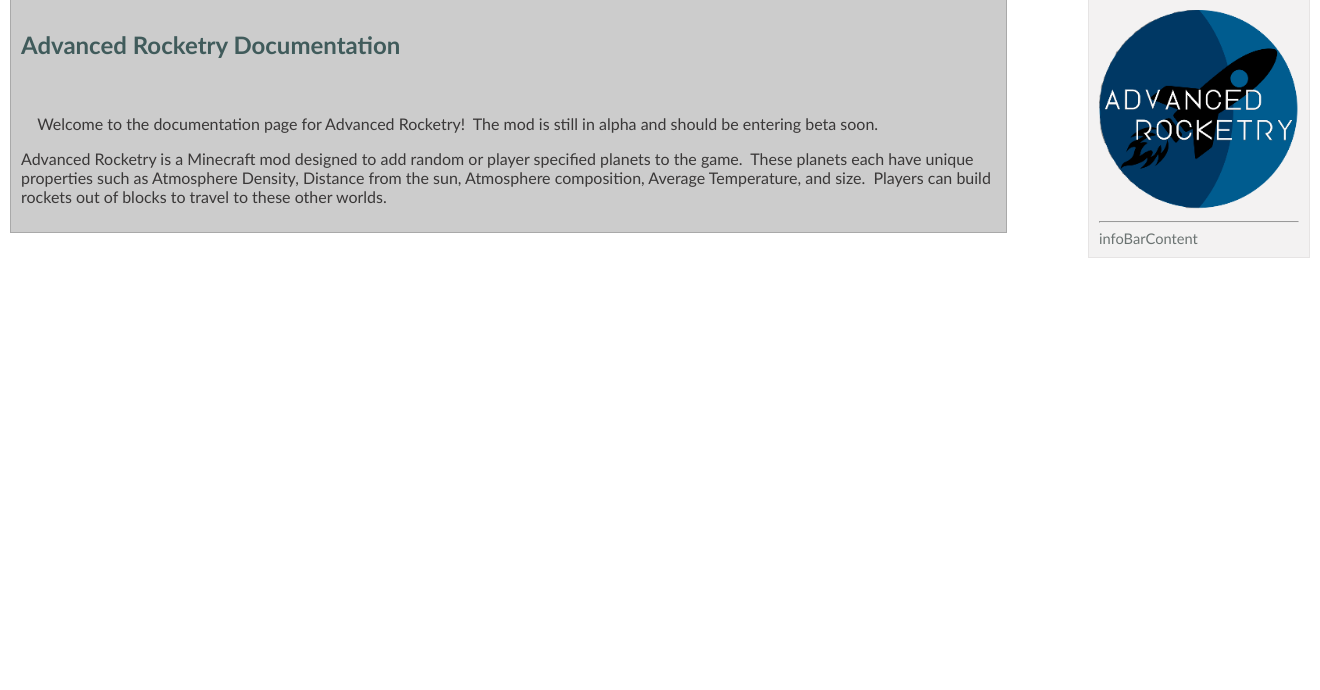
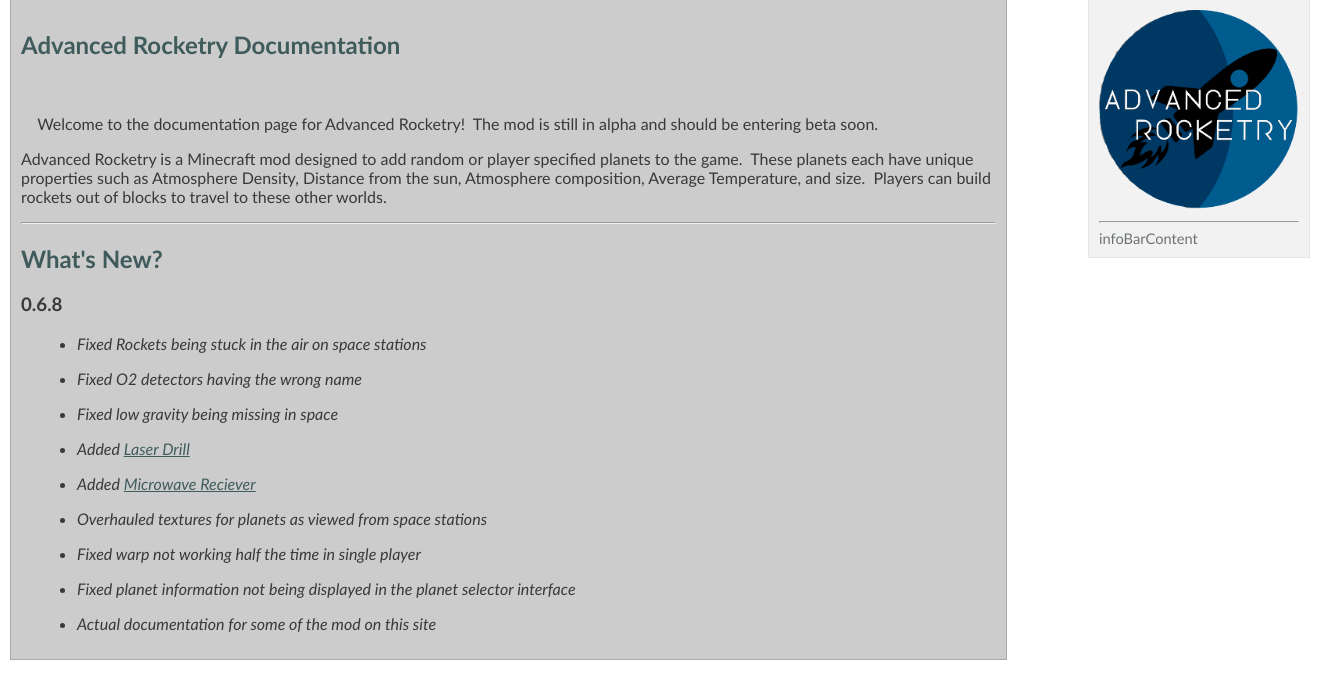
Before and after one commit to Advanced-Rocketry/AdvancedRocketryDoc, a PHP site: page / in a window 1320 px wide. Shown: the part 119-809 px from the top of the page. Before the commit the page ends 377 px from the top, so only its background shows below. Run offline with PHP 8.4, Linux system fonts and the light colour scheme.

Commit message:
changelog

```diff
--- a/AdvancedRocketry/index.php
+++ b/AdvancedRocketry/index.php
@@ -11,7 +11,21 @@ player specified planets to the game.&nbsp; These planets each have
 unique properties such as Atmosphere Density, Distance from the sun,
 Atmosphere composition, Average Temperature, and size.&nbsp; Players
 can build rockets out of blocks to travel to these other worlds.<br />
-</p>';
+</p>
+<hr>
+<h2>What\'s New?</h2>
+<h3>0.6.8</h3>
+<ul>
+<li>Fixed Rockets being stuck in the air on space stations</li>
+<li>Fixed O2 detectors having the wrong name</li>
+<li>Fixed low gravity being missing in space</li>
+<li>Added <a href="./blocks/LaserDrill.php">Laser Drill</a></li>
+<li>Added <a href="./blocks/MicrowaveReciever.php">Microwave Reciever</a></li>
+<li>Overhauled textures for planets as viewed from space stations</li>
+<li>Fixed warp not working half the time in single player</li>
+<li>Fixed planet information not being displayed in the planet selector interface</li>
+<li>Actual documentation for some of the mod on this site</li>
+</ul>';
 
     $infoBarContent = 'infoBarContent';
     include($_SERVER["DOCUMENT_ROOT"].'/AdvancedRocketry/template.php');
```
